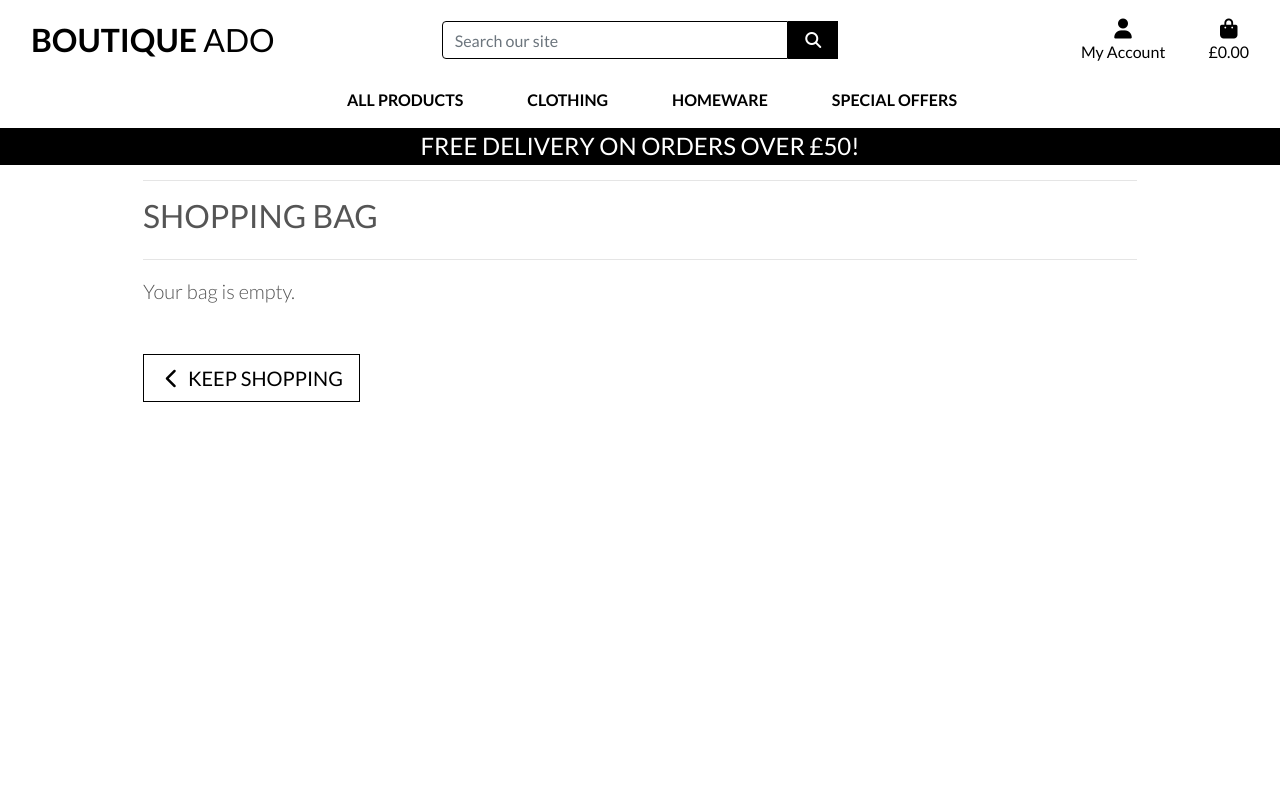
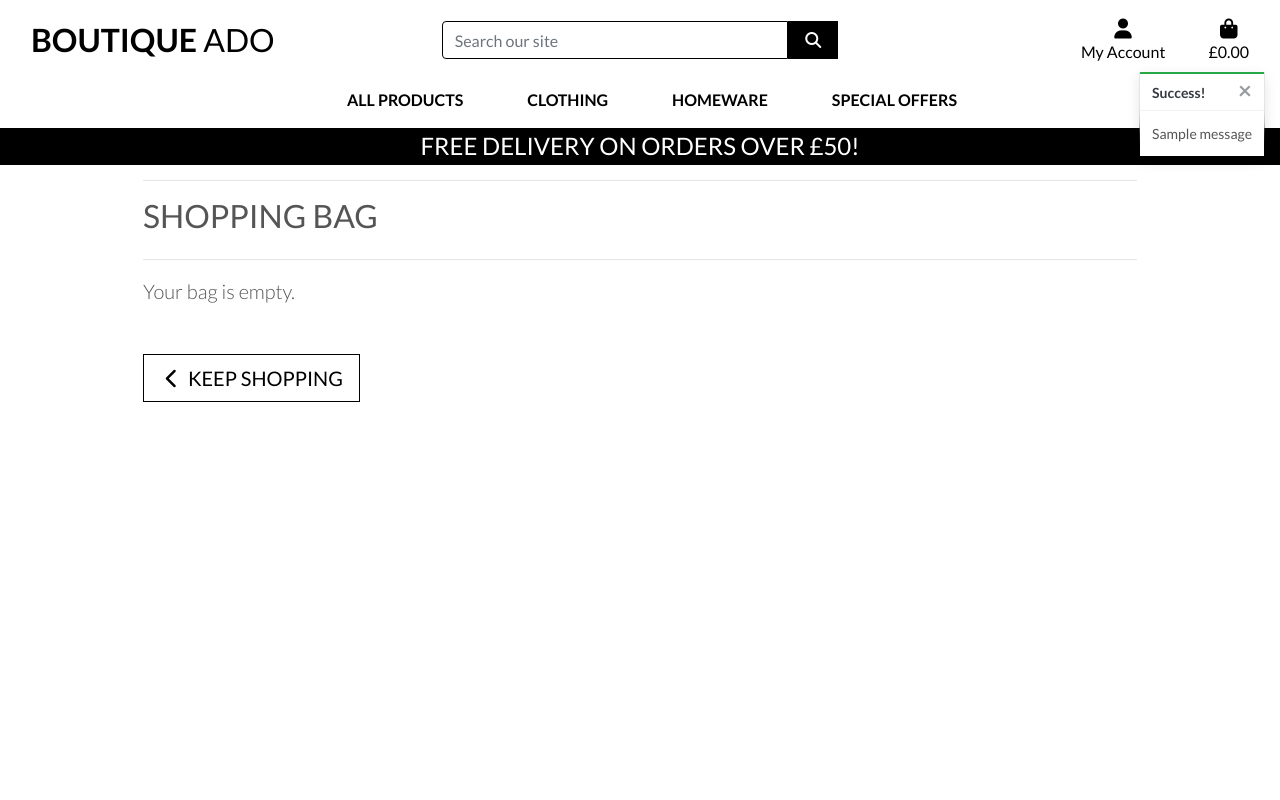
Before and after one commit to DeannaCarina/Boutique-Ado-Walkthrough, a Django app: page /bag/ in a window 1280 px wide. Run offline with Django 3.2, Linux system fonts and the light colour scheme; tables that the repository leaves empty hold one stand-in row (values such as "Sample post"); one stand-in notice (Sample message) is shown; some libraries are stand-ins or nearby versions.

Commit message:
add: Toasts

```diff
--- a/bag/views.py
+++ b/bag/views.py
@@ -1,4 +1,7 @@
 from django.shortcuts import render, redirect, reverse, HttpResponse
+from django.contrib import messages
+from products.models import Product
+
 
 # Create your views here.
 
@@ -11,6 +14,7 @@ def view_bag(request):
 def add_to_bag(request, item_id):
     """ Add a quantity of a specified product to the shopping bag """
 
+    product = Product.objects.get(pk=item_id)
     quantity = int(request.POST.get('quantity'))
     redirect_url = request.POST.get('redirect_url')
     size = None
@@ -31,6 +35,7 @@ def add_to_bag(request, item_id):
             bag[item_id] += quantity
         else:
             bag[item_id] = quantity
+            messages.success(request, f'Added {product.name} to your bag.')
 
     request.session['bag'] = bag
     return redirect(redirect_url)
--- a/boutique_ado/settings.py
+++ b/boutique_ado/settings.py
@@ -78,6 +78,8 @@ TEMPLATES = [
         },
     },
 ]
+
+MESSAGE_STORAGE = 'django.contrib.messages.storage.session.SessionStorage'
 
 AUTHENTICATION_BACKENDS = [
     # Needed to login by username in Django admin, regardless of `allauth`
--- a/static/css/base.css
+++ b/static/css/base.css
@@ -103,6 +103,21 @@ a.category-badge > span.badge:hover {
     cursor: pointer;
 }
 
+.message-container {
+    position: fixed;
+    top: 72px;
+    right: 15px;
+    z-index: 10000000000000;
+}
+
+.custom-toast {
+    overflow: visible;
+}
+
+.toast-capper {
+    height: 2px;
+}
+
 /* -------------------------------- Media Queries */
 
 /* Slightly larger container on xl screens */
--- a/templates/base.html
+++ b/templates/base.html
@@ -134,7 +134,21 @@
   </header>
 
   {% if messages %}
-  <div class="message-container"></div>
+  <div class="message-container">
+    {% for message in messages %}
+      {% with message.level as level %}
+        {% if level == 40 %}
+          {% include 'includes/toasts/toast_error.html' %}
+        {% elif level == 30 %}
+          {% include 'includes/toasts/toast_warning.html' %}
+        {% elif level == 25 %}
+          {% include 'includes/toasts/toast_success.html' %}
+        {% else %}
+          {% include 'includes/toasts/toast_info.html' %}
+        {% endif %}
+      {% endwith %}
+    {% endfor %}
+  </div>
   {% endif %}
 
   {% block page_header %}
@@ -144,6 +158,11 @@
   {% endblock %}
 
   {% block postloadjs %}
+  <script type="text/javascript">
+
+    $('.toast').toast('show');
+
+  </script>
   {% endblock %}
 
 
--- /dev/null
+++ b/templates/includes/toasts/toast_success.html
@@ -0,0 +1,13 @@
+<div class="toast custom-toast rounded-0 border-top-0" data-autohide="false">
+    <div class="arrow-up arrow-success"></div>
+    <div class="w-100 toast-capper bg-success"></div>
+    <div class="toast-header bg-white text-dark">
+        <strong class="mr-auto">Success!</strong>
+        <button type="button" class="ml-2 mb-1 close text-dark" data-dismiss="toast" aria-label="Close">
+            <span aria-hidden="true">&times;</span>
+        </button>
+    </div>
+    <div class="toast-body bg-white">
+        {{ message }}
+    </div>
+</div>
```
Also changed, not shown: templates/includes/toasts/toast_error.html (added, +13 -0 lines), templates/includes/toasts/toast_info.html (added, +13 -0 lines), templates/includes/toasts/toast_warning.html (added, +13 -0 lines).
